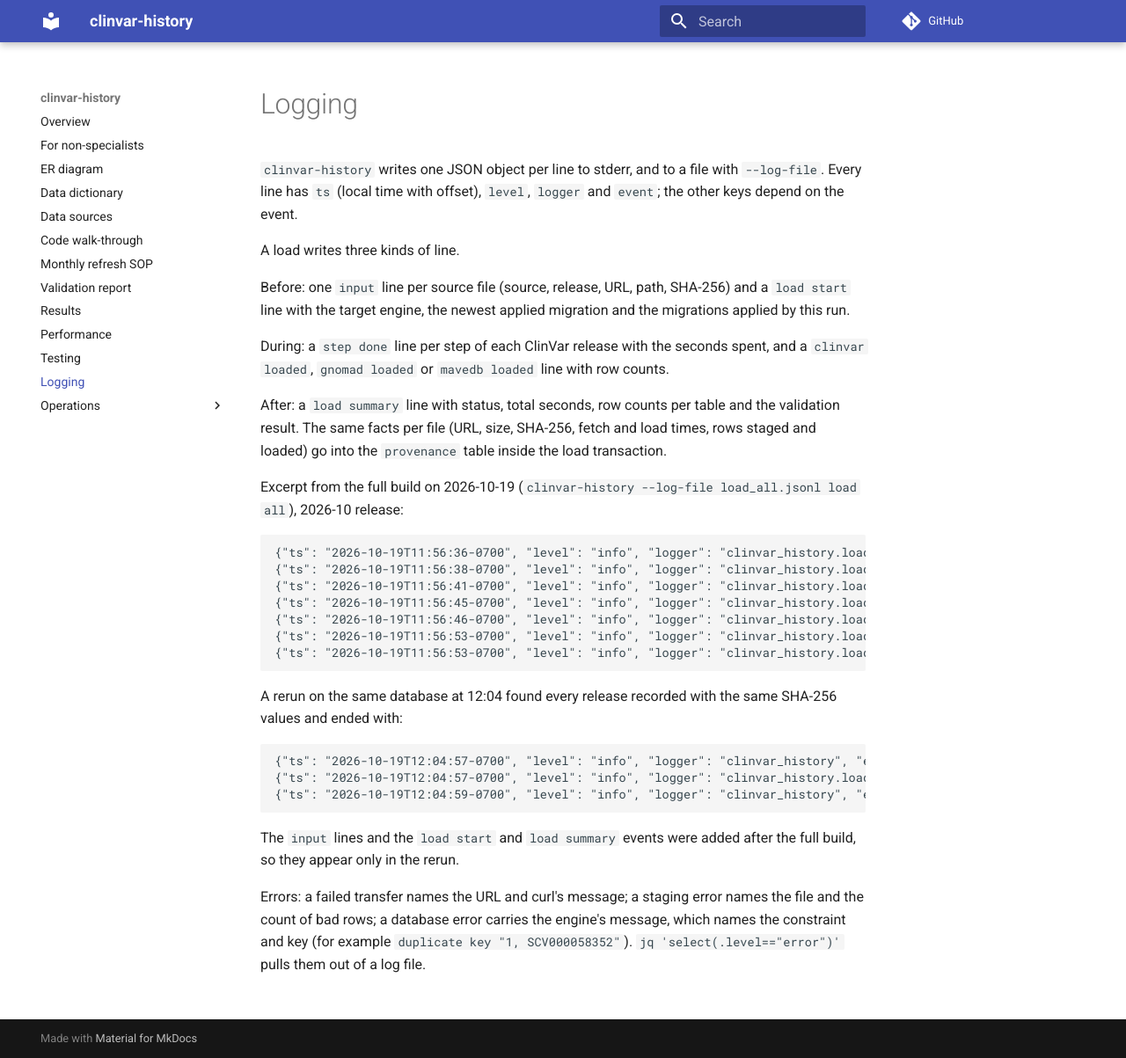
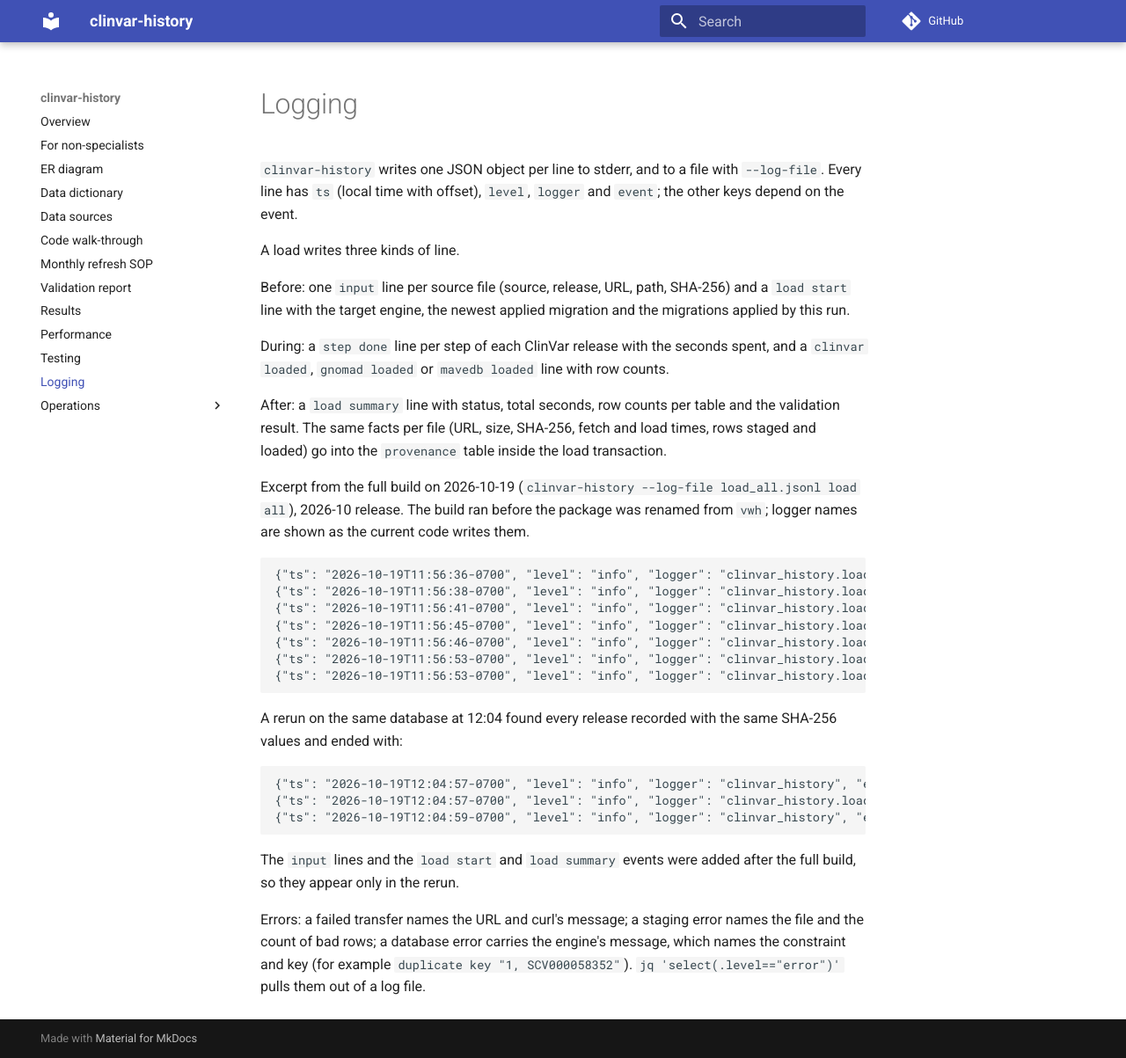
Before and after one commit to Daneshpajouh/clinvar-history, an MkDocs documentation site: the page built from docs/logging.md, in a window 1280 px wide and 1203 px high. Shown: the whole window at 88% size. Built offline with MkDocs 1.6.1 and Material for MkDocs 9.7.7, drawn with Linux system fonts in a browser that asks for light colours; comment, search, counter and statistics services are not loaded.

Commit message:
Say that the logging excerpt predates the rename

````diff
--- a/docs/logging.md
+++ b/docs/logging.md
@@ -20,7 +20,8 @@ fetch and load times, rows staged and loaded) go into the `provenance`
 table inside the load transaction.
 
 Excerpt from the full build on 2026-10-19 (`clinvar-history --log-file load_all.jsonl
-load all`), 2026-10 release:
+load all`), 2026-10 release. The build ran before the package was renamed from
+`vwh`; logger names are shown as the current code writes them.
 
 ```
 {"ts": "2026-10-19T11:56:36-0700", "level": "info", "logger": "clinvar_history.load", "event": "step done", "release": "2026-10", "step": "release", "seconds": 2.07}
````
